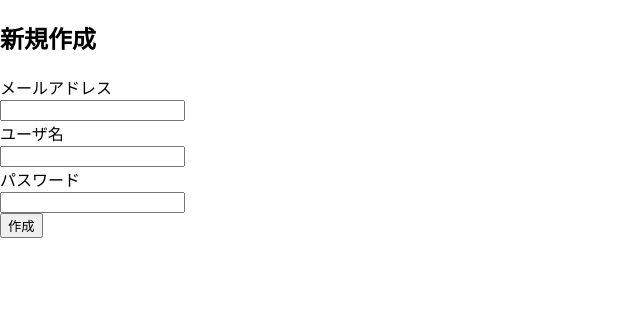
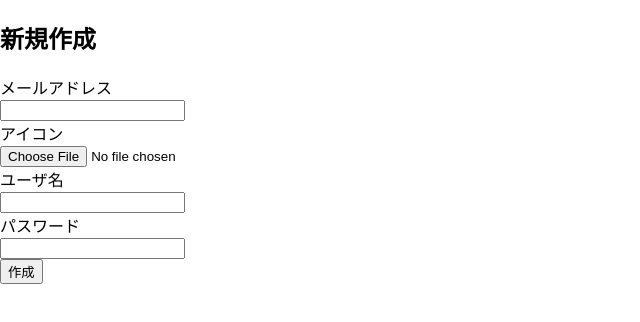
Before and after one commit to sekibuuun/React_kiso3, a React (Create React App) app: page /signup in a window 1280 px wide. Shown: the top 322 px of the page, without its empty margins (0-640 px from the left). Built offline with nearby package versions, Linux system fonts and the light colour scheme; no server answers.

Commit message:
新規登録作成を実装

```diff
--- a/src/components/SignUp.js
+++ b/src/components/SignUp.js
@@ -5,12 +5,15 @@ import { useSelector, useDispatch } from "react-redux";
 import { useNavigate, Navigate } from "react-router-dom";
 import { signIn } from "../authSlice";
 import { url } from "../const";
+import Compressor from "compressorjs";
 
 const SignUp = () => {
   const navigation = useNavigate();
   const auth = useSelector((state) => state.auth.isSignIn);
   const dispatch = useDispatch();
   const [name, setName] = useState("");
+  const [icon, setIcon] = useState("");
+  const [iconFile, setIconFile] = useState();
   const [email, setEmail] = useState("");
   const [password, setPassword] = useState("");
   const [errorMessage, setErrorMessage] = useState();
@@ -18,6 +21,25 @@ const SignUp = () => {
   const handleEmailChange = (e) => setEmail(e.target.value);
   const handleNameChange = (e) => setName(e.target.value);
   const handlePasswordChange = (e) => setPassword(e.target.value);
+  const handleIconChange = (e) => {
+    const file = e.target.files[0];
+    new Compressor(file, {
+      quality: 0.6,
+      height: 100,
+      width: 100,
+      success(result) {
+        setIconFile(result);
+        const reader = new FileReader();
+        reader.readAsDataURL(result);
+        reader.onloadend = () => {
+          setIcon(reader.result);
+        };
+      },
+      error() {
+        setErrorMessage("アイコンのアップロードに失敗しました。");
+      },
+    });
+  };
 
   const onSignUp = () => {
     const data = {
@@ -25,11 +47,18 @@ const SignUp = () => {
       email: email,
       password: password,
     };
-
     axios
       .post(`${url}/users`, data)
       .then((res) => {
         const token = res.data.token;
+        const headers = {
+          "Content-Type": "multipart/form-data",
+          Authorization: `Bearer ${token}`,
+        };
+        const formData = new FormData();
+        formData.append("icon", iconFile);
+
+        axios.post(`${url}/uploads`, formData, { headers });
         dispatch(signIn());
         setCookie("token", token);
         navigation("/");
@@ -53,6 +82,15 @@ const SignUp = () => {
             onChange={handleEmailChange}
             className="email-input"
           />
+          <br />
+          <label>アイコン</label>
+          <br />
+          <input
+            type="file"
+            onChange={handleIconChange}
+            className="icon-input"
+          />
+          {icon && <img src={icon} alt="icon" className="icon" />}
           <br />
           <label>ユーザ名</label>
           <br />
```
